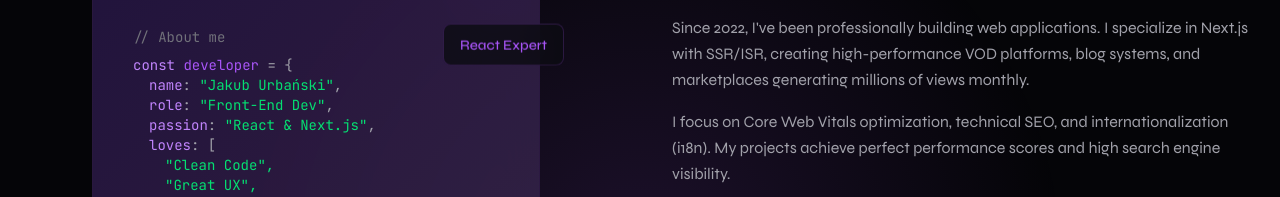
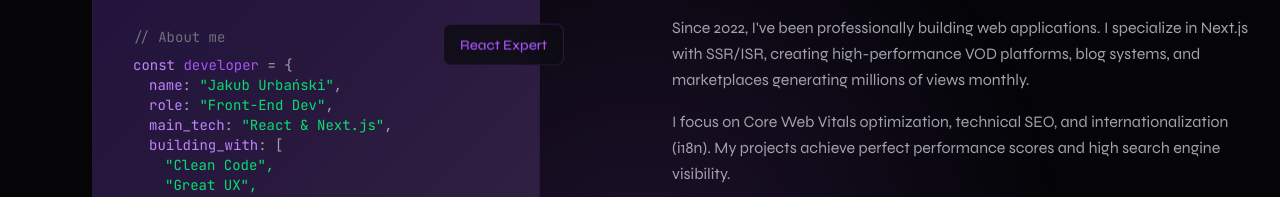
Before and after one commit to kvbaurb99/portfolio, a Next.js app: page / in a window 1280 px wide. Shown: the part 1271-1468 px from the top of the page. Built offline with nearby package versions, Linux system fonts and the light colour scheme; no server answers.

Commit message:
update content

```diff
--- a/messages/pl.json
+++ b/messages/pl.json
@@ -13,7 +13,7 @@
     "greeting": "Cześć, jestem",
     "name": "Jakub Urbański",
     "role": "Front-End Developer",
-    "description": "Specjalizuję się w React i Next.js. Tworzę nowoczesne aplikacje webowe z pasją do czystego kodu i doskonałego UX. Przekształcam pomysły w funkcjonalne i piękne produkty cyfrowe.",
+    "description": "Specjalizuję się w tworzeniu nowoczesnych aplikacji webowych z pasją do czystego kodu i doskonałego UX. Przekształcam pomysły w funkcjonalne i piękne produkty cyfrowe.",
     "cta_projects": "Zobacz projekty",
     "cta_contact": "Skontaktuj się",
     "find_me": "Znajdź mnie:"
@@ -116,7 +116,6 @@
         "title": "Platforma VOD",
         "description": "Aplikacja Next.js dla platformy VOD obsługującej wiele układów stron i wersji językowych. Wdrożona na tysiącach domen, generująca miliony wyświetleń miesięcznie. Idealne wyniki Core Web Vitals.",
         "highlights": [
-          "Miliony wyświetleń/mies.",
           "100% Core Web Vitals",
           "Multi-domain"
         ]
@@ -188,8 +187,8 @@
         "period": "Lut. 2022 - Obecnie",
         "description": "Tworzenie stron internetowych i aplikacji dla różnorodnych klientów. Optymalizacja istniejących witryn pod kątem wydajności, UX i SEO. Diagnozowanie i rozwiązywanie krytycznych błędów.",
         "achievements": [
-          "Strony dla kliniki medycznej, trenerów personalnych, agencji",
-          "Znacząca poprawa wyników Core Web Vitals",
+          "Strony dla kliniki medycznej, trenerów personalnych, agencji redakcji tekstu",
+          "Znacząca poprawa wyników Core Web Vitals oraz optymalizacja wybranych stron",
           "Refaktoryzacja i optymalizacja legacy code"
         ]
       }
--- a/src/components/about/About.tsx
+++ b/src/components/about/About.tsx
@@ -125,11 +125,11 @@ export default function About() {
                       <span className="text-green-400">&quot;Front-End Dev&quot;</span>,
                     </div>
                     <div className="pl-4 text-[var(--foreground-muted)]">
-                      <span className="text-[var(--accent-tertiary)]">passion</span>:{" "}
+                      <span className="text-[var(--accent-tertiary)]">main_tech</span>:{" "}
                       <span className="text-green-400">&quot;React & Next.js&quot;</span>,
                     </div>
                     <div className="pl-4 text-[var(--foreground-muted)]">
-                      <span className="text-[var(--accent-tertiary)]">loves</span>: [
+                      <span className="text-[var(--accent-tertiary)]">building_with</span>: [
                     </div>
                     <div className="pl-8 text-green-400">
                       &quot;Clean Code&quot;,
--- a/src/components/experience/Experience.tsx
+++ b/src/components/experience/Experience.tsx
@@ -174,14 +174,6 @@ export default function Experience() {
                     15+
                   </span>
                 </div>
-                <div className="flex justify-between items-center">
-                  <span className="text-[var(--foreground-muted)]">
-                    {t("sidebar.views_label")}
-                  </span>
-                  <span className="font-bold text-[var(--accent-primary)]">
-                    Millions
-                  </span>
-                </div>
               </div>
             </motion.div>
 
```
